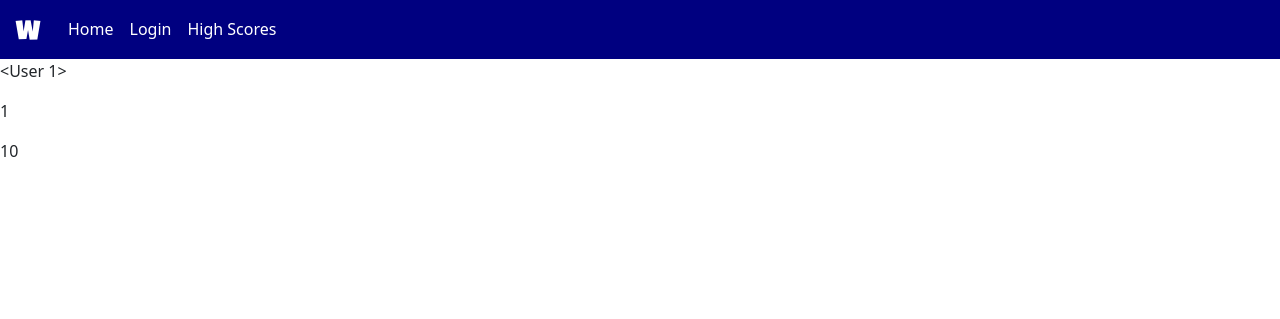
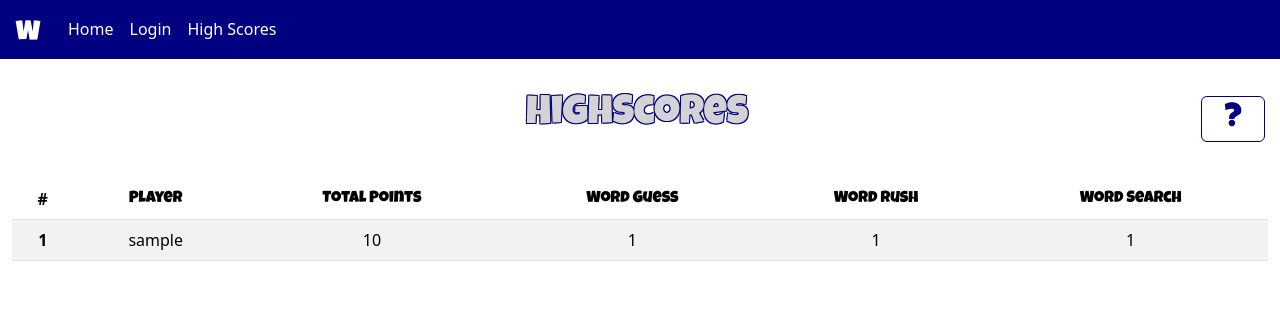
Before and after one commit to tdot123-1/word-games, a Flask app: page /high-scores in a window 1280 px wide. Shown: the top 319 px of the page. Run offline with Flask 3, Linux system fonts and the light colour scheme; tables that the repository leaves empty hold one stand-in row (values such as "Sample post").

Commit message:
started on hs page

```diff
--- a/word_games_app/static/word-games/js/functions.js
+++ b/word_games_app/static/word-games/js/functions.js
@@ -143,7 +143,7 @@ export class GameState {
                 this.playBtn.disabled = false;
                 if (!statsUpdated) {
                     this.resendData = true;
-                    this.playBtn = "retry sending data";
+                    this.playBtn.innerHTML = "retry sending data";
                     return;
                 }
             }
--- a/word_games_app/static/word-games/styles.css
+++ b/word_games_app/static/word-games/styles.css
@@ -67,6 +67,14 @@ body {
     text-align: center;
 }
 
+.page-header button {
+    width: 4rem;
+    font-size: 2rem;
+    line-height: 2rem;
+    position: relative;
+
+}
+
 .custom-border {
     border: 1px solid #D3D3D3;
     padding: 1rem;
@@ -81,6 +89,10 @@ body {
 
 .login-form button {
     margin: 2.5rem 0 0;
+}
+
+.login-form input {
+    font-size: 1.5rem;
 }
 
 .custom-rules-box {
@@ -136,6 +148,20 @@ body {
     background-color: #fcf4a3;
 }
 
+table {
+    text-align: center;
+}
+
+.high-scores-header {
+    display: flex;
+    justify-content: space-between;
+    align-items: center;
+}
+
+.high-scores-header div:first-child {
+    width: 4rem;
+}
+
 
 @media screen and (min-width: 768px) {
 
--- a/word_games_app/templates/word-games/high-scores.html
+++ b/word_games_app/templates/word-games/high-scores.html
@@ -2,12 +2,47 @@
 
 {% block body %}
 
-<div>
-    {% for row in scores %}
-        <p>{{ row.user }}</p>
-        <p>{{ row.hs_guess }}</p>
-        <p>{{ row.total_points }}</p>
-    {% endfor %}
+<div class="container-fluid">
+    <div class="row justify-content-center">
+        <div class="col page-header custom-outlined-text luckiest-guy-regular">
+            <div class="high-scores-header">
+                <div></div>
+                <h1>HighScores</h1>
+                <button type="button" class="custom-btn-dimensions btn custom-btn luckiest-guy-regular" data-bs-container="body" data-bs-toggle="popover" data-bs-placement="bottom" data-bs-title="View your scores" data-bs-content="The table below displays the total amount of points earned for every game played in the 'total points' column. The next three columns display the most amount of points earned in a single game for each game. Click on the title for any game to sort the table by high scores for that specific game.">
+                    ?
+                </button>
+            </div>
+        </div>
+    </div>
+    <div class="row justify-content-center">
+        <div class="col">
+            <table id="high-scores-table" class="table table-striped">
+                <thead>
+                    <tr>
+                        <th scope="col">#</th>
+                        <th scope="col" class="luckiest-guy-regular">Player</th>
+                        <th scope="col" class="luckiest-guy-regular">Total Points</th>
+                        <th scope="col" class="luckiest-guy-regular">Word Guess</th>
+                        <th scope="col" class="luckiest-guy-regular">Word Rush</th>
+                        <th scope="col" class="luckiest-guy-regular">Word Search</th>
+                    </tr>
+                </thead>
+                <tbody>
+                    {% for row in scores | sort(attribute="total_points", reverse=True) %}
+                    <tr>
+                        <th scope="row">{{ loop.index }}</th>
+                        <td>{{ row.username }}</td>
+                        <td>{{ row.total_points }}</td>
+                        <td>{{ row.hs_guess }}</td>
+                        <td>{{ row.hs_rush }}</td>
+                        <td>{{ row.hs_search }}</td>
+                    </tr>
+                    {% endfor %}
+                </tbody>
+            </table>
+        </div>
+    </div>
 </div>
 
+
 {% endblock %}
--- a/word_games_app/views.py
+++ b/word_games_app/views.py
@@ -22,7 +22,13 @@ def word_guess():
 
 @views.route("/high-scores")
 def high_scores():
-    scores = Scores.query.all()
+    scores = db.session.query(
+        User.username,
+        Scores.total_points,
+        Scores.hs_search,
+        Scores.hs_guess,
+        Scores.hs_rush,
+    ).join(Scores, User.id == Scores.user_id).all()
     return render_template("word-games/high-scores.html", user=current_user, scores=scores)
 
 
```
Also changed, not shown: word_games_app/static/word-games/js/high-scores.js (added, +21 -0 lines), word_games_app/static/word-games/js/word-rush.js (added), word_games_app/static/word-games/js/word-search.js (added).
